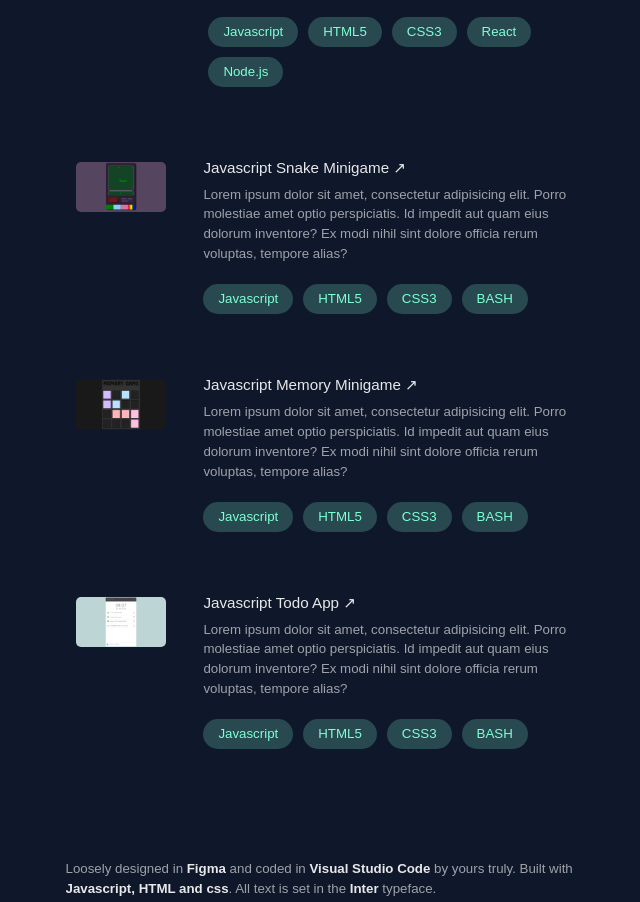
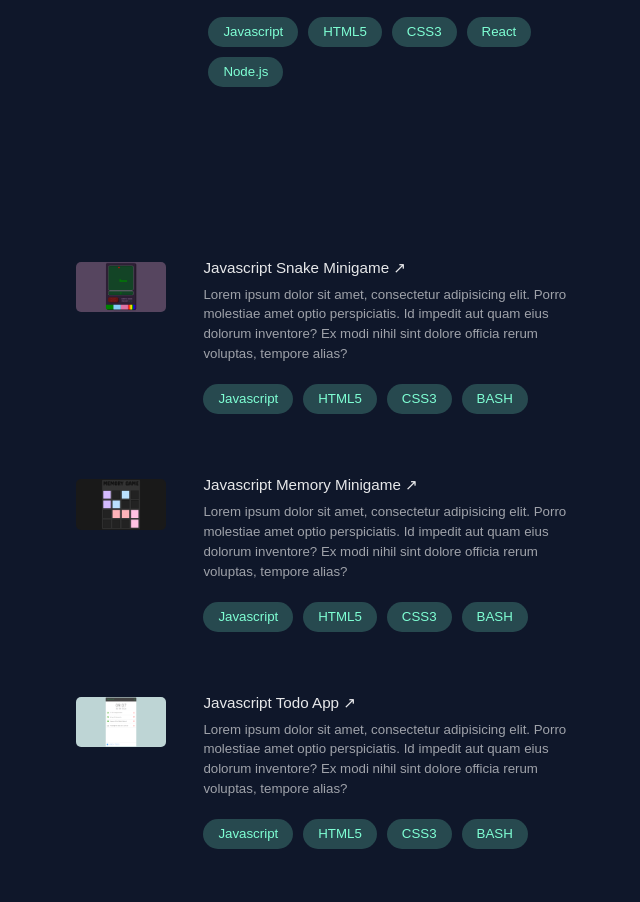
Before and after one commit to ivan-moser/portfolio, a plain HTML site: page index.html in a window 1280 px wide. Shown: the part 899-1801 px from the top of the page, without its empty margins (587-1227 px from the left). Drawn offline with Linux system fonts and the light colour scheme; a web font is replaced by a local one.

Commit message:
Fix: fixed the margin of the project section

```diff
--- a/index.html
+++ b/index.html
@@ -132,7 +132,7 @@
                         </ol>
                     </section>
 
-                    <section id="projects"></section>
+                    <section id="projects">
                         <ol class="group-list">
 
 
--- a/style.css
+++ b/style.css
@@ -209,6 +209,10 @@ main {
 
 /* PROJECTS */
 
+#projects {
+    margin-top: 100px;
+}
+
 .left-side img {
     margin-top: 5px;
     width: 90px;
```
